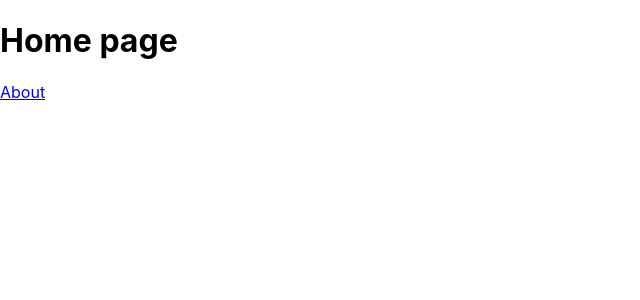
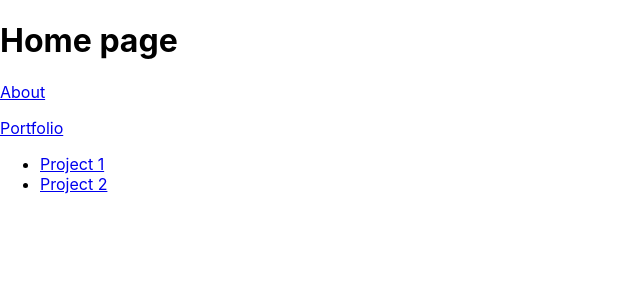
Before and after one commit to mrosati84/Next.js-course, a Next.js app: page / in a window 1280 px wide. Shown: the top 300 px of the page, without its empty margins (0-640 px from the left). Built offline with nearby package versions, Linux system fonts and the light colour scheme.

Commit message:
generate dynamic links

```diff
--- a/pages/index.js
+++ b/pages/index.js
@@ -1,12 +1,33 @@
-import Link from 'next/link';
+import Link from "next/link";
 
 function HomePage() {
+  const projects = [
+    {
+      id: 1,
+      name: "Project 1",
+    },
+    {
+      id: 2,
+      name: "Project 2",
+    },
+  ];
+
   return (
     <div>
       <h1>Home page</h1>
       <p>
         <Link href="/about">About</Link>
       </p>
+      <p>
+        <Link href="/portfolio">Portfolio</Link>
+      </p>
+      <ul>
+        {projects.map((project) => (
+          <li key={project.id}>
+            <Link href={`/portfolio/${project.id}`}>{project.name}</Link>
+          </li>
+        ))}
+      </ul>
     </div>
   );
 }
```
Also changed, not shown: pages/blog/[...slug].js (added, +11 -0 lines), pages/blog/index.js (added, +9 -0 lines), pages/portfolio/[projectid]/index.js (added, +9 -0 lines), pages/portfolio/index.js (added, +15 -0 lines), 1 other file (tests, documents, lock files or other folders).
